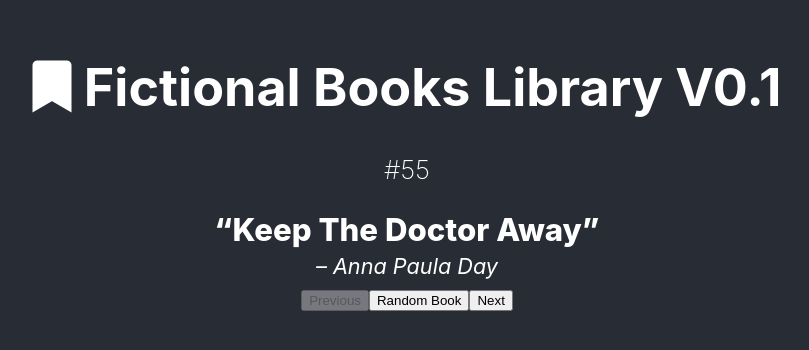
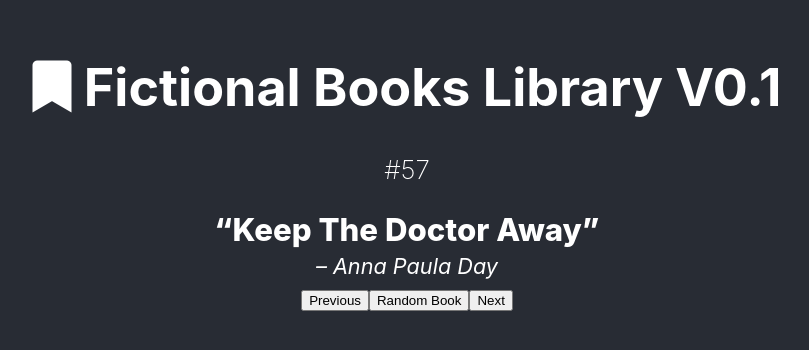
Before and after one commit to thebigdavec/fictional-books-library, a React (Create React App) app: page / in a window 1280 px wide. Shown: the part 234-584 px from the top of the page, without its empty margins (233-1042 px from the left). Built offline with nearby package versions, Linux system fonts and the light colour scheme.

Commit message:
Add initial check for which buttons to disable while selecting first random index

```diff
--- a/src/App.js
+++ b/src/App.js
@@ -6,6 +6,7 @@
 		super(props);
 		this.state = {
 			books: [
+        {title: "Show Jumping", author: 'Major BottomSaw', contributor: 'Anonymous'},
 				{ title: 'Just Kidding', author: 'Paul Duvverwon and Scott Belzon', contributor: 'Dave Collison' },
 				{ title: 'A Quick Drink', author: 'Jean Antonique', contributor: 'Dave Collison' },
 				{ title: 'Scattered Showers', author: 'Peter Patter and Em Burella', contributor: 'Dave Collison' },
@@ -136,6 +137,7 @@
 			index: previousIndex
     });
     this.checkButtons(previousIndex);
+    return previousIndex;
 	};
 
 	nextIndex = () => {
@@ -144,6 +146,7 @@
 			index: nextIndex
     });
     this.checkButtons(nextIndex);
+		return nextIndex;
 	};
 
 	randomIndex = () => {
@@ -152,14 +155,13 @@
 			index: randomIndex
     });
     this.checkButtons(randomIndex);
+    return randomIndex;
 	};
 
 	checkButtons = (index) => {
 		const lastIndex = this.state.books.length - 1;
 		const prevButton = document.getElementById('previousIndex');
 		const nextButton = document.getElementById('nextIndex');
-
-		console.log(lastIndex, prevButton, nextButton);
 
 		if (index === 0) {
 			prevButton.setAttribute('disabled', '');
@@ -175,8 +177,7 @@
 	};
 
 	componentDidMount() {
-		this.randomIndex();
-		this.checkButtons(this.state.index);
+		this.checkButtons(this.randomIndex());
 	}
 
 	render() {
@@ -187,7 +188,7 @@
 						<i className="fa fa-bookmark" aria-hidden="true" /> Fictional Books Library V0.1
 					</h1>
 					<div className="book-details">
-						<p className="book-number">{this.state.index}</p>
+						<p className="book-number">{this.state.index + 1}</p>
 						<div className="book-title">{this.state.books[this.state.index].title}</div>
 						<cite>{this.state.books[this.state.index].author}</cite>
 					</div>
```
Lines whose indentation alone changed are shown as unchanged.
